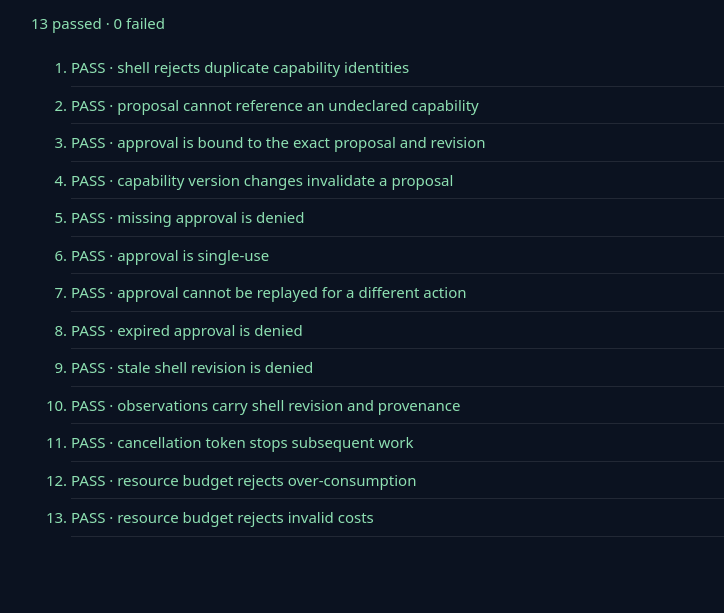
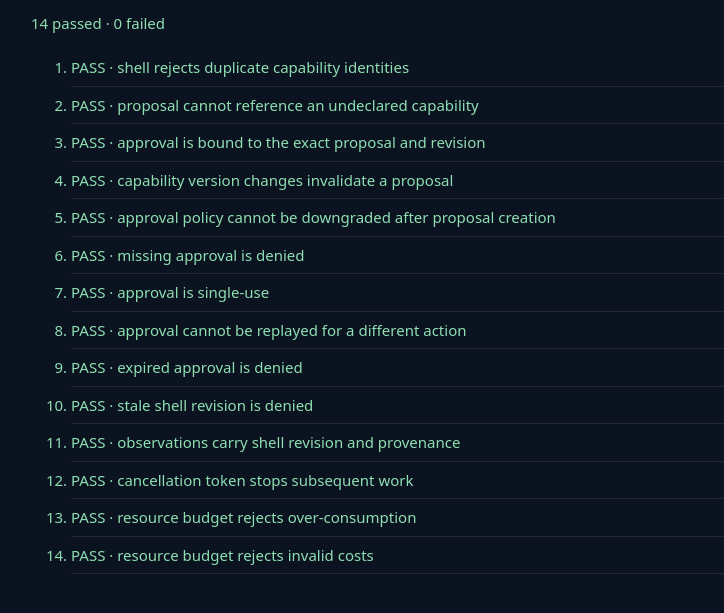
Before and after one commit to TrentBest/TheSingularityWorkshop.Workshop, a plain HTML site: page hermit-core.tests.html in a window 1280 px wide. Shown: the part 131-744 px from the top of the page, without its empty margins (159-883 px from the left). Drawn offline with Linux system fonts and the light colour scheme.

Commit message:
test(hermit): reject approval policy downgrade

```diff
--- a/hermit-core.tests.html
+++ b/hermit-core.tests.html
@@ -15,6 +15,7 @@
  test('proposal cannot reference an undeclared capability',()=>throws(()=>HermitCore.propose(shell,{id:'bad',capabilityId:'motor.move',target:'crate'}),'not declared'));
  test('approval is bound to the exact proposal and revision',()=>{const result=HermitCore.authorizeInvocation(shell,proposal,receipt,{clock});if(!result.allowed)throw new Error('not authorized')});
  test('capability version changes invalidate a proposal',()=>{const changed=HermitCore.createShell({id:shell.id,revision:shell.revision,capabilities:[{id:'physics.assess-load',version:'2',approvalRequired:true}]});throws(()=>HermitCore.authorizeInvocation(changed,proposal,receipt,{clock}),'version changed')});
+ test('approval policy cannot be downgraded after proposal creation',()=>{const changed=HermitCore.createShell({id:shell.id,revision:shell.revision,capabilities:[{id:'physics.assess-load',version:'1',approvalRequired:false}]});throws(()=>HermitCore.authorizeInvocation(changed,proposal,null,{clock}),'approval policy changed')});
  test('missing approval is denied',()=>throws(()=>HermitCore.authorizeInvocation(shell,proposal,null,{clock}),'required'));
  test('approval is single-use',()=>{throws(()=>HermitCore.authorizeInvocation(shell,proposal,receipt,{clock}),'consumed')});
  test('approval cannot be replayed for a different action',()=>{const other=HermitCore.propose(shell,{id:'proposal-2',capabilityId:'physics.assess-load',target:'different-crate',parameters:{mass:18},clock});throws(()=>HermitCore.authorizeInvocation(shell,other,receipt,{clock}),'does not match')});
```
